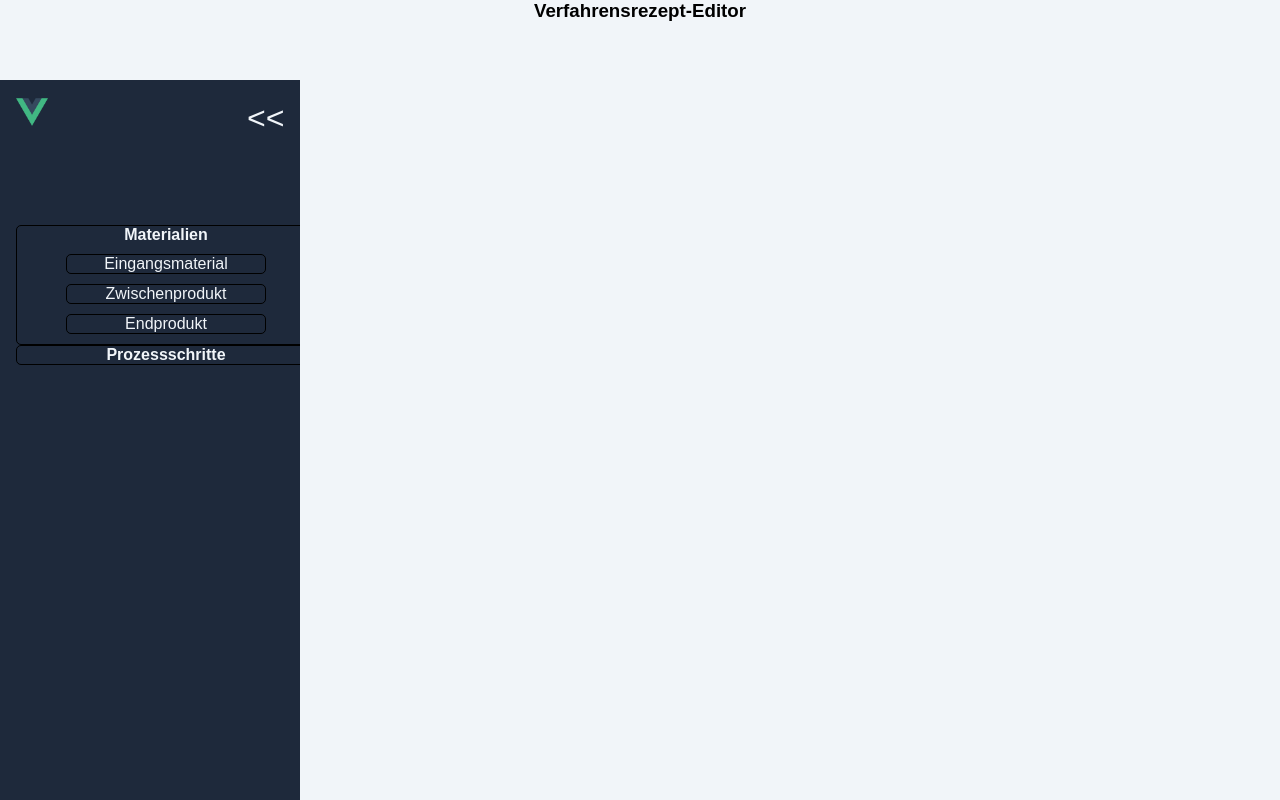
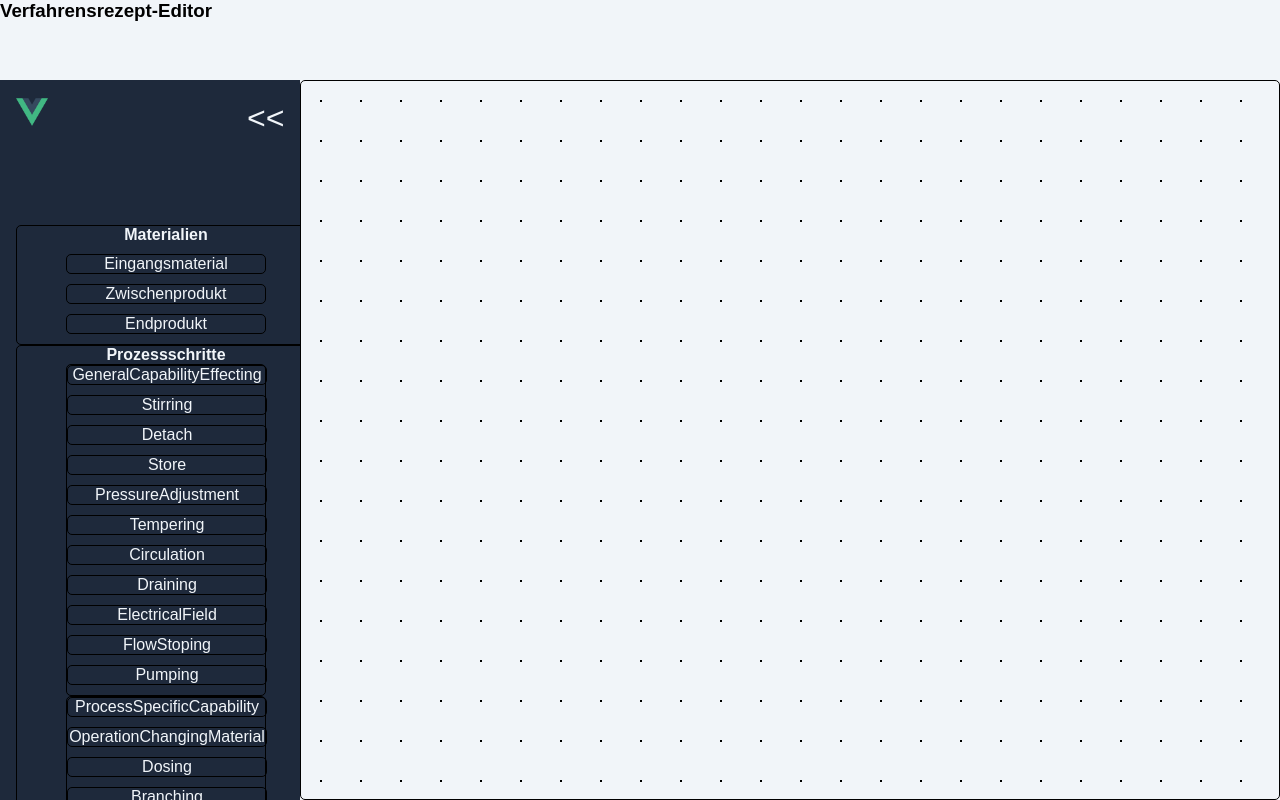
Before and after one commit to rwth-iat/RecipeTool, a Vue app in the folder client/: page / in a window 1280 px wide. Both pictures are taken after a click on the button ">>". Shown: the top 800 px of the page. Built offline with nearby package versions, Linux system fonts and the light colour scheme.

Commit message:
-now processes get imported into the vue app. -now the workspace and sidebar are next to each other

```diff
--- a/client/src/App.vue
+++ b/client/src/App.vue
@@ -5,13 +5,12 @@
 </script>
 
 <template>
-  <header>
-    <topbar/>
-  </header>
-
   <main>
+    <topbar id="top_bar"/>
+    <div id="editor">
       <Sidebar/>
       <workspace/>
+    </div>
   </main>
 </template>
 
@@ -25,6 +24,7 @@
     --light: #f1f5f9;
     --sidebar-width: 300px;
   }
+  /*this blocks makes sure that the menu bar on the left is directly at the rim and no gap appears*/
   * {
     margin: 0;
     padding: 0;
@@ -32,7 +32,7 @@
     font-family: 'Fira sans', sans-serif;
   }
   header{
-    background: var(--grey);
+    background: var(--dark);
   }
   body {
     background: var(--light);
@@ -48,11 +48,26 @@
     display: flex;
     main {
       display: flex;
-      flex: 1 1 0;
-      padding: 2rem;
-      @media (max-width: 1024px) {
-        padding-left: 6rem;
-      }
+      flex-direction: row;
+      height:100vh;
+      width:100vw;
     }
   }
+  #editor{
+    box-sizing: border-box;
+    width: 100vw;
+    height: 90vw;
+    overflow:hidden;
+    display: flex;
+  }
+  /*container for the page heading*/
+#top_bar{
+    width: 100vw;
+    height: 10vh;
+    float:left;
+    /*border-radius: 5px;
+    border-width:1px;
+    border-style:solid;
+    border-color:black;*/
+}
 </style>
--- a/client/src/components/Sidebar.vue
+++ b/client/src/components/Sidebar.vue
@@ -1,3 +1,14 @@
+<script setup>
+	import { ref } from 'vue'
+	import logoURL from '../assets/logo.png'
+	const is_expanded = ref(localStorage.getItem("is_expanded") === "true")
+
+	const ToggleMenu = () => {
+		is_expanded.value = !is_expanded.value
+		localStorage.setItem("is_expanded", is_expanded.value)
+	}
+</script>
+
 <template>
 	<aside :class="`${is_expanded ? 'is-expanded' : ''}`">
 		<div class="logo">
@@ -12,16 +23,16 @@
 
 		<h3>Menu</h3>
 			<div class="flex">
-				<div id="side_bar" v-show="is_expanded" ondrop="drop_handler(event);" ondragover="dragover_handler(event);">
+				<div id="side_bar" v-show="is_expanded" @drop.prevent="drop_handler" @dragover.prevent="dragover_handler($event)">
 				<div id="material_window">
 					<div id="material_heading" class="heading"><h4>Materialien</h4></div>
 					<div class="element_spacer"></div>
 					<div id="materials">
-						<div id="start_material" class="material_element side_bar_element" draggable="true" ondragstart="dragstart_handler(event);" ondragend="dragend_handler(event);">Eingangsmaterial</div>
+						<div id="start_material" class="material_element side_bar_element" draggable="true" @dragstart.prevent="dragstart_handler(event);" @dragend.prevent="dragend_handler(event);">Eingangsmaterial</div>
 						<div class="element_spacer"></div>
-						<div id="intermediate_produkt" class="material_element side_bar_element" draggable="true" ondragstart="dragstart_handler(event);" ondragend="dragend_handler(event);">Zwischenprodukt</div>
+						<div id="intermediate_produkt" class="material_element side_bar_element" draggable="true" @dragstart.prevent="dragstart_handler(event);" @dragend.prevent="dragend_handler(event);">Zwischenprodukt</div>
 						<div class="element_spacer"></div>
-						<div id="final_produkt" class="material_element side_bar_element" draggable="true" ondragstart="dragstart_handler(event);" ondragend="dragend_handler(event);">Endprodukt</div>
+						<div id="final_produkt" class="material_element side_bar_element" draggable="true" @dragstart.prevent="dragstart_handler(event);" @dragend.prevent="dragend_handler(event);">Endprodukt</div>
 						<div class="element_spacer"></div>
 					</div>
 				</div>
@@ -29,6 +40,14 @@
 					<div id="processes_heading" class="heading"><h4>Prozessschritte</h4></div>
 					<div id="processes">
 						<!-- into here get the process packages imported via the javascript script-->
+						<div class="side_bar_element" v-for="(process_package, process_package_name) in input">
+							<div class="side_bar_element">{{ process_package_name }}</div>
+							<div class="element_spacer"></div>
+							<div v-for="(value, key) in process_package.children">
+								<div class="side_bar_element">{{ key }}</div>
+								<div class="element_spacer"></div>
+							</div>
+						</div>
 					</div>
 				</div>
 			</div>
@@ -37,15 +56,85 @@
 	</aside>
 </template>
 
-<script setup>
-import { ref } from 'vue'
-import logoURL from '../assets/logo.png'
-const is_expanded = ref(localStorage.getItem("is_expanded") === "true")
-const ToggleMenu = () => {
-	is_expanded.value = !is_expanded.value
-	localStorage.setItem("is_expanded", is_expanded.value)
-}
+<script>
+	import json from '../input/input.json'
+    export default{
+          data(){
+              return{
+                  input: json
+              }
+          }
+      }
+	function dragstart_handler(ev){
+		console.log("dragStart");
+		// Remove all of the drag data
+		ev.dataTransfer.clearData();
+		// Change the source element's background color to signify drag has started
+		//ev.currentTarget.style.border = "1px dashed black";
+		// Add the id of the drag source element to the drag data payload so
+		// it is available when the drop event is fired
+		ev.dataTransfer.setData("text/plain", ev.target.id);
+		console.log("set id to " + ev.target.id.toString());
+		// Tell the browser both copy and move are possible
+		ev.effectAllowed = "copyMove";
+	}
+
+	function dragover_handler(event) {
+		console.log("dragOver");
+		// Change the target element's border to signify a drag over event
+		// has occurred
+		// Restore source's border
+		// ev.target.style.border = "dashed";
+		// ev.currentTarget.style.background = "lightblue";
+		//event.preventDefault();
+	}
+	function drop_handler(ev) {
+		console.log("Drop");
+		if (ev){
+		ev.preventDefault();
+			// Get the id of drag source element (that was added to the drag data
+			// payload by the dragstart event handler)
+			var id = ev.dataTransfer.getData("text");
+			element = document.getElementById(id)
+
+			// If element is taken from the side_bar and dropped into the workspace clone the element
+			// that way it still is in the side bar to be used multiple times
+			if (element.classList.contains("side_bar_element") && ev.target.id == "workspace") {
+				//clone the element
+				//generate a new unique id for the copied element
+				var nodeCopy = element.cloneNode(true);
+				nodeCopy.id = Date.now().toString(36) + Math.random().toString(36).substring(2);;
+
+				// this is the actual "drag code"
+				nodeCopy.style.left = ev.clientX + "px";
+				nodeCopy.style.top = ev.clientY + "px";
+				nodeCopy.style.background = "white";
+
+				//change classes to signify that the next time it is dragged it should be moved not copied
+				//also style is changed, for example is position set to "absolute"
+				nodeCopy.classList.remove("side_bar_element");
+				nodeCopy.classList.add("workspace_element");
+
+				//reset border of the element
+				nodeCopy.style.border = "1px solid black";
+
+				//make it draggable
+				//but works for now
+				//(the following stackoverflow comment states that for cross browser interoperability you are better off using a js framework to make things dynamically draggable.)
+				//https://stackoverflow.com/questions/16296029/adding-ondragstart-handler-to-dynamically-created-images
+				nodeCopy.addEventListener('dragstart', dragstart_handler, false);
+				nodeCopy.addEventListener('dragend', dragover_handler, false);
+				nodeCopy.draggable=true
+
+				//add new clone to document
+				ev.target.appendChild(nodeCopy);
+
+				console.log("dragged from sidebar, dropped in workspace at absolute position: " + ev.clientX.toString() + " " + ev.clientY.toString() );
+			}
+		}
+	}
 </script>
+
 
 <style lang="scss" scoped>
 aside {
--- a/client/src/components/Topbar.vue
+++ b/client/src/components/Topbar.vue
@@ -7,13 +7,14 @@ import { ref } from 'vue'
   <div id="topbar"><h3>Verfahrensrezept-Editor</h3></div>
 </template>
 
-<style>
+<style lang="scss">
     /*container for the page heading*/
     #topbar{
     width: 100vw;
     height: 10vh;
     float:left;
     text-align: center;
+    background-color: --grey;
     /*border-radius: 5px;
     border-width:1px;
     border-style:solid;
--- a/client/src/components/workspace.vue
+++ b/client/src/components/workspace.vue
@@ -4,7 +4,7 @@ import { ref } from 'vue'
 </script>
 
 <template>
-  <div id="workspace" ondrop="drop_handler(event);" ondragover="dragover_handler(event);"></div>
+  <div id="workspace" @drop="drop_handler(event);" @dragover="dragover_handler(event);"></div>
 </template>
 
 <script>
@@ -109,10 +109,8 @@ function dragend_handler(ev) {
 <style>
     /*container for material*/
     #workspace{
-        width: 80vw;
+        width: 100vw;
         height: 90vh;
-        overflow: hidden;
-        display: flex;
         flex: 1 1 0;
         /*float:left;*/
         border-radius: 5px;
--- /dev/null
+++ b/client/src/input/input.json
@@ -0,0 +1,53 @@
+{
+    "GeneralCapabilityEffecting": {
+        "type": "process_package",
+        "name": "GeneralCapabilityEffecting",
+        "children": {
+            "Stirring": {
+                "type": "process"
+            },
+            "Detach": {
+                "type": "process"
+            },
+            "Store": {
+                "type": "process"
+            },
+            "PressureAdjustment": {
+                "type": "process"
+            },
+            "Tempering": {
+                "type": "process"
+            },
+            "Circulation": {
+                "type": "process"
+            },
+            "Draining": {
+                "type": "process"
+            },
+            "ElectricalField": {
+                "type": "process"
+            },
+            "FlowStoping": {
+                "type": "process"
+            },
+            "Pumping": {
+                "type": "process"
+            }
+        }
+    },
+    "ProcessSpecificCapability": {
+        "type": "process_package",
+        "name": "ProcessSpecificCapability",
+        "children": {
+            "OperationChangingMaterial": {
+                "type": "process"
+            },
+            "Dosing": {
+                "type": "process"
+            },
+            "Branching": {
+                "type": "process"
+            }
+        }
+    }
+}
```
